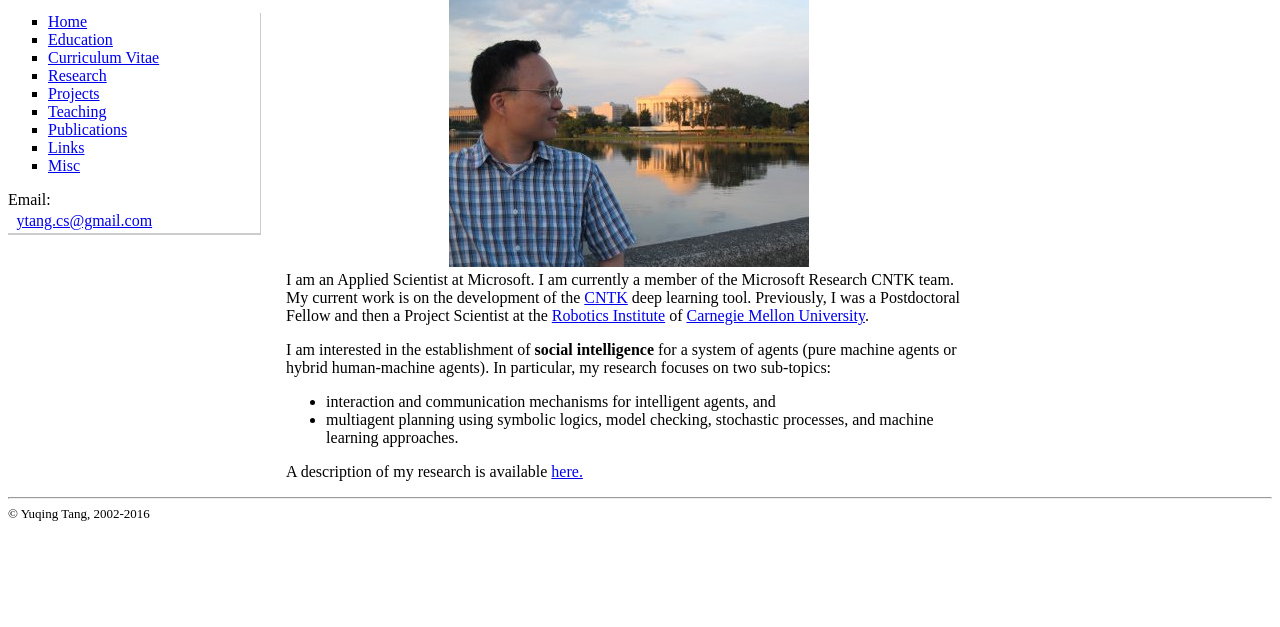
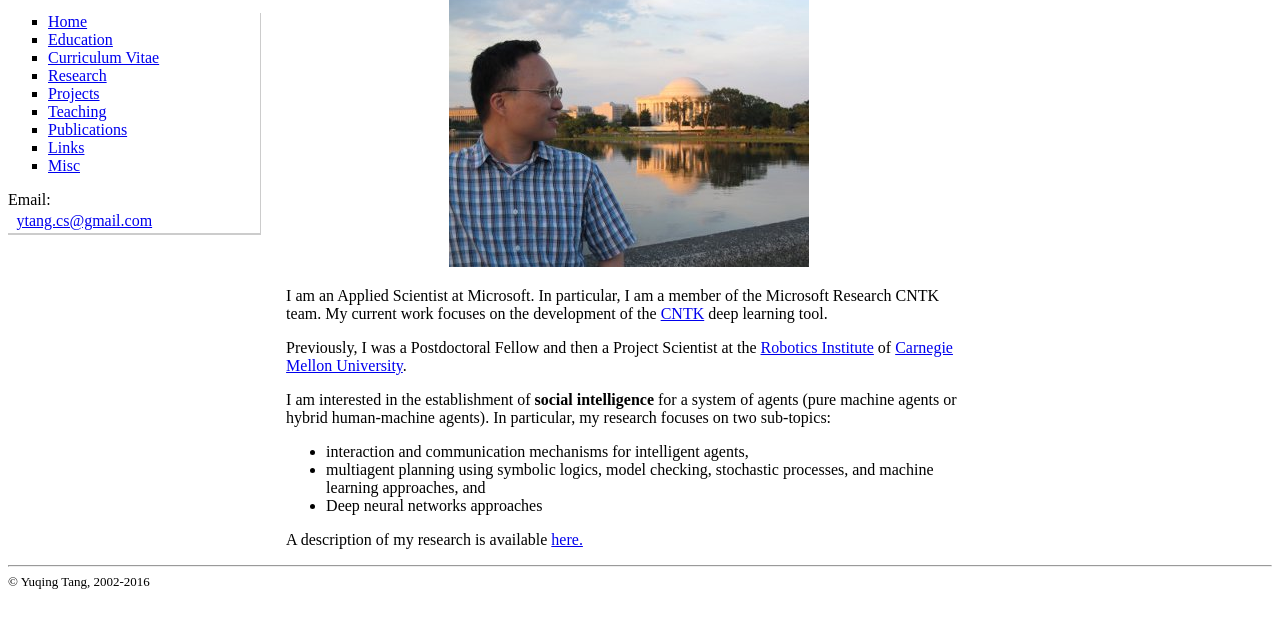
Before and after one commit to tangyuq/tangyuq.github.io, a plain HTML site: page index.html in a window 1280 px wide. Shown: the part 77-704 px from the top of the page. Drawn offline with Linux system fonts and the light colour scheme.

Commit message:
updated self-description.

```diff
--- a/index.html
+++ b/index.html
@@ -57,18 +57,21 @@
 <div style="text-align: center;">
     <img style="width: 360px; height: 270px;" src="dc-09.jpg" alt="me"><br>
 </div>
-     I am an Applied Scientist at Microsoft. I am currently a member of the Microsoft Research CNTK team. My current work is on the development of the <a href="https://github.com/Microsoft/CNTK">CNTK</a> deep learning tool.
+<p>
+     I am an Applied Scientist at Microsoft. In particular, I am a member of the Microsoft Research CNTK team. My current work focuses on the development of the <a href="https://github.com/Microsoft/CNTK">CNTK</a> deep learning tool. </p>
 
+<p>
      Previously, I was  a Postdoctoral Fellow and then a Project Scientist at the
-     <a href="http://www.ri.cmu.edu/">Robotics Institute</a> of <a href="http://www.cmu.edu">Carnegie Mellon University</a>.
+     <a href="http://www.ri.cmu.edu/">Robotics Institute</a> of <a href="http://www.cmu.edu">Carnegie Mellon University</a>. <p>
 
 <p>I am interested in the establishment of <span style="font-weight: bold;">social intelligence</span>
 for a system of agents (pure machine agents or hybrid
 human-machine agents). In particular, my research focuses on two
 sub-topics: </p>
       <ul>
-        <li>interaction and communication mechanisms for intelligent agents, and</li>
-        <li>multiagent planning using symbolic logics, model checking, stochastic processes, and machine learning approaches.</li>
+        <li>interaction and communication mechanisms for intelligent agents, </li>
+        <li>multiagent planning using symbolic logics, model checking, stochastic processes, and machine learning approaches, and</li>
+        <li> Deep neural networks approaches </li>
       </ul>
       <p>A description of my research is available <a href="research.htm">here.</a></p></td>
 </tr>
```
